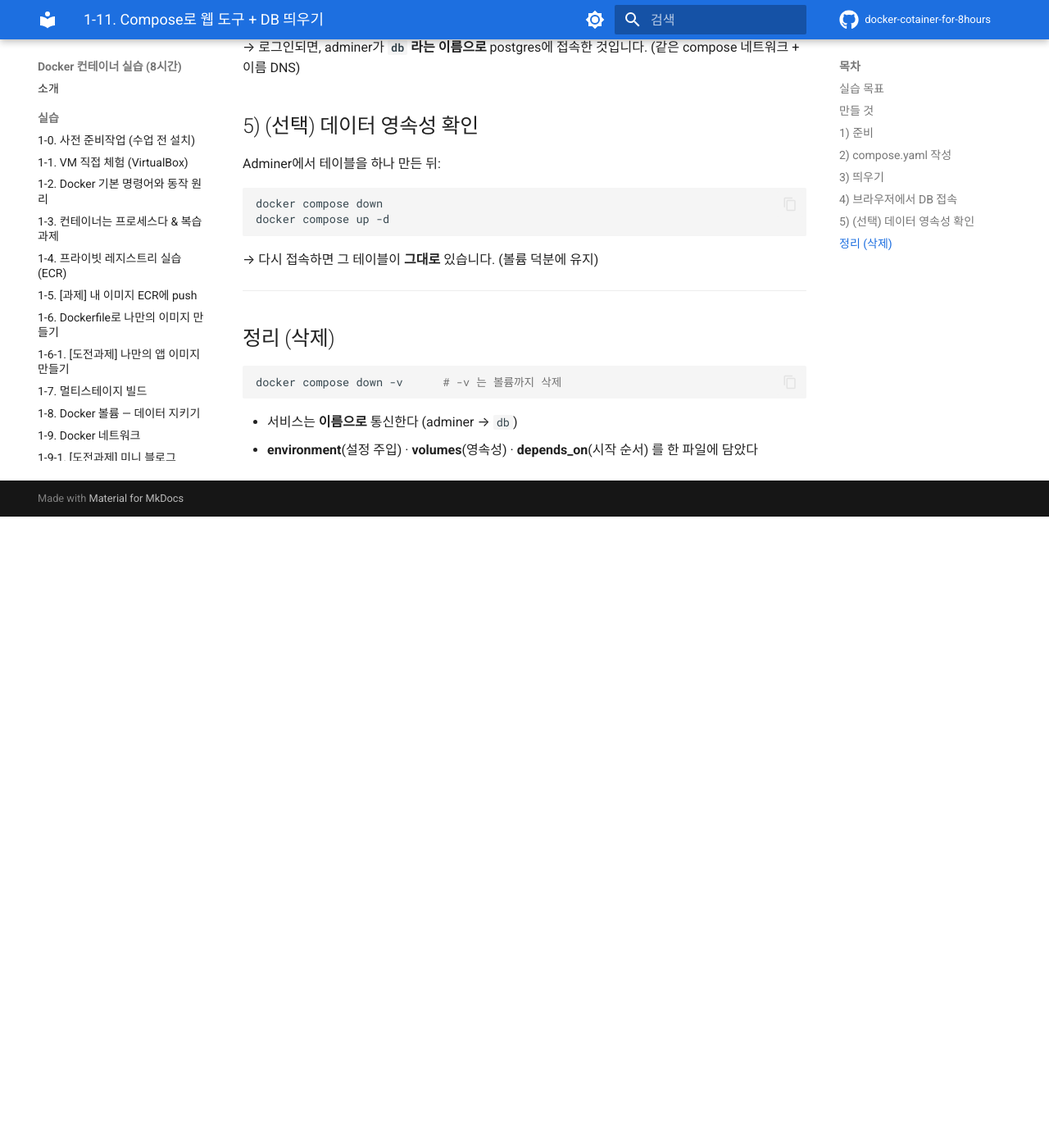
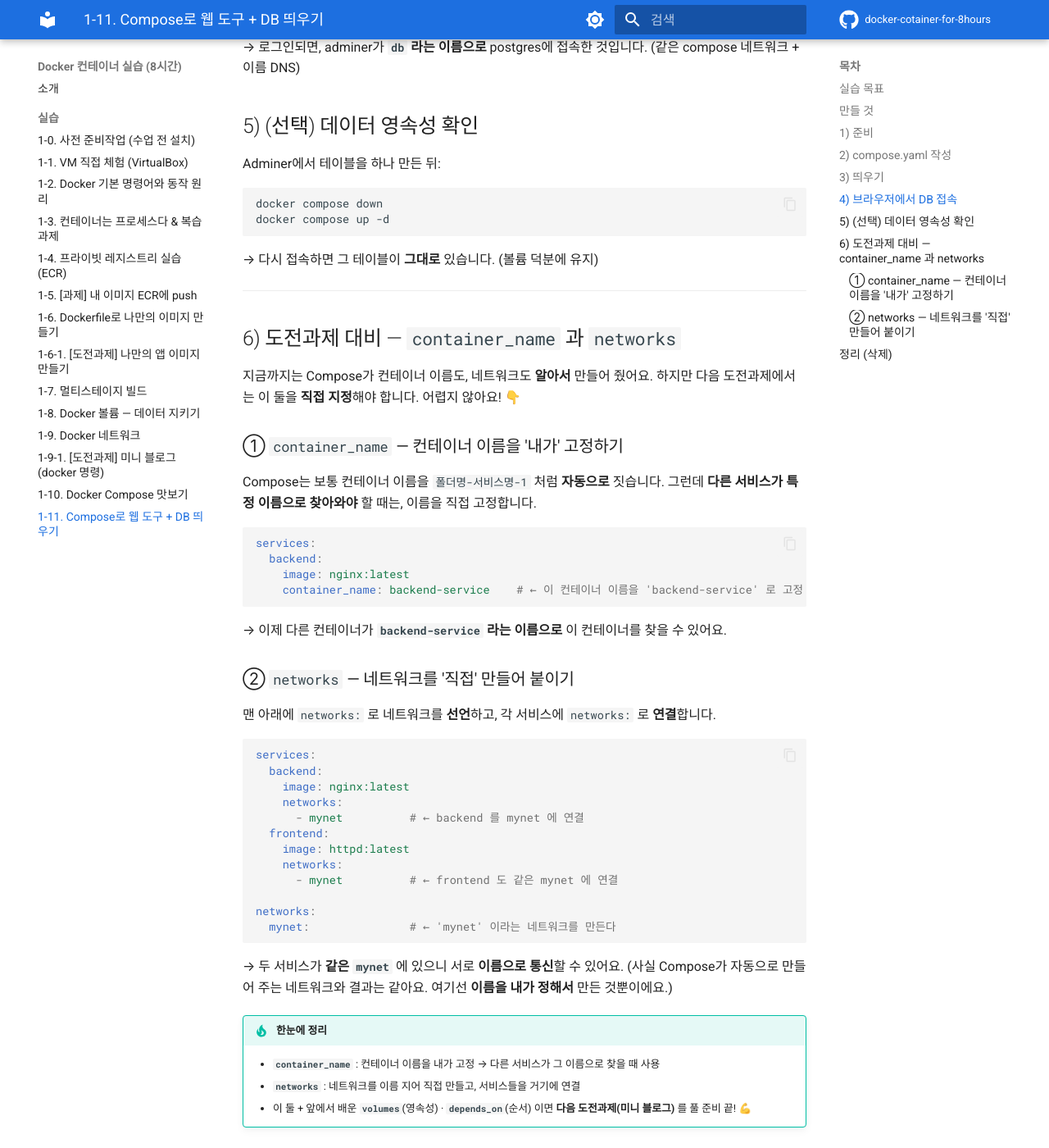
Before and after one commit to skilleat-labs/docker-cotainer-for-8hours, an MkDocs documentation site: the page built from docs/day1/11-compose-db.md, in a window 1280 px wide and 1400 px high, scrolled down 1912 px. Shown: the whole window at 82% size. Built offline with MkDocs 1.6.1 and Material for MkDocs 9.7.7, drawn with Linux system fonts in a browser that asks for light colours; comment, search, counter and statistics services are not loaded; before the commit the page ends 2542 px from its top, so only the background shows below that.

Commit message:
1-11: add container_name & networks section (prep for 1-12 challenge)
Co-Authored-By: Claude Opus 4.8 <noreply@anthropic.com>

````diff
--- a/docs/day1/11-compose-db.md
+++ b/docs/day1/11-compose-db.md
@@ -84,6 +84,53 @@ docker compose up -d
 
 ---
 
+## 6) 도전과제 대비 — `container_name` 과 `networks`
+
+지금까지는 Compose가 컨테이너 이름도, 네트워크도 **알아서** 만들어 줬어요. 하지만 다음 도전과제에서는 이 둘을 **직접 지정**해야 합니다. 어렵지 않아요! 👇
+
+### ① `container_name` — 컨테이너 이름을 '내가' 고정하기
+
+Compose는 보통 컨테이너 이름을 `폴더명-서비스명-1` 처럼 **자동으로** 짓습니다.
+그런데 **다른 서비스가 특정 이름으로 찾아와야** 할 때는, 이름을 직접 고정합니다.
+
+```yaml
+services:
+  backend:
+    image: nginx:latest
+    container_name: backend-service    # ← 이 컨테이너 이름을 'backend-service' 로 고정
+```
+
+→ 이제 다른 컨테이너가 **`backend-service` 라는 이름으로** 이 컨테이너를 찾을 수 있어요.
+
+### ② `networks` — 네트워크를 '직접' 만들어 붙이기
+
+맨 아래에 `networks:` 로 네트워크를 **선언**하고, 각 서비스에 `networks:` 로 **연결**합니다.
+
+```yaml
+services:
+  backend:
+    image: nginx:latest
+    networks:
+      - mynet          # ← backend 를 mynet 에 연결
+  frontend:
+    image: httpd:latest
+    networks:
+      - mynet          # ← frontend 도 같은 mynet 에 연결
+
+networks:
+  mynet:               # ← 'mynet' 이라는 네트워크를 만든다
+```
+
+→ 두 서비스가 **같은 `mynet`** 에 있으니 서로 **이름으로 통신**할 수 있어요.
+(사실 Compose가 자동으로 만들어 주는 네트워크와 결과는 같아요. 여기선 **이름을 내가 정해서** 만든 것뿐이에요.)
+
+!!! tip "한눈에 정리"
+    - **`container_name`** : 컨테이너 이름을 내가 고정 → 다른 서비스가 그 이름으로 찾을 때 사용
+    - **`networks`** : 네트워크를 이름 지어 직접 만들고, 서비스들을 거기에 연결
+    - 이 둘 + 앞에서 배운 **`volumes`**(영속성) · **`depends_on`**(순서) 이면 **다음 도전과제(미니 블로그)** 를 풀 준비 끝! 💪
+
+---
+
 ## 정리 (삭제)
 
 ```bash
````
